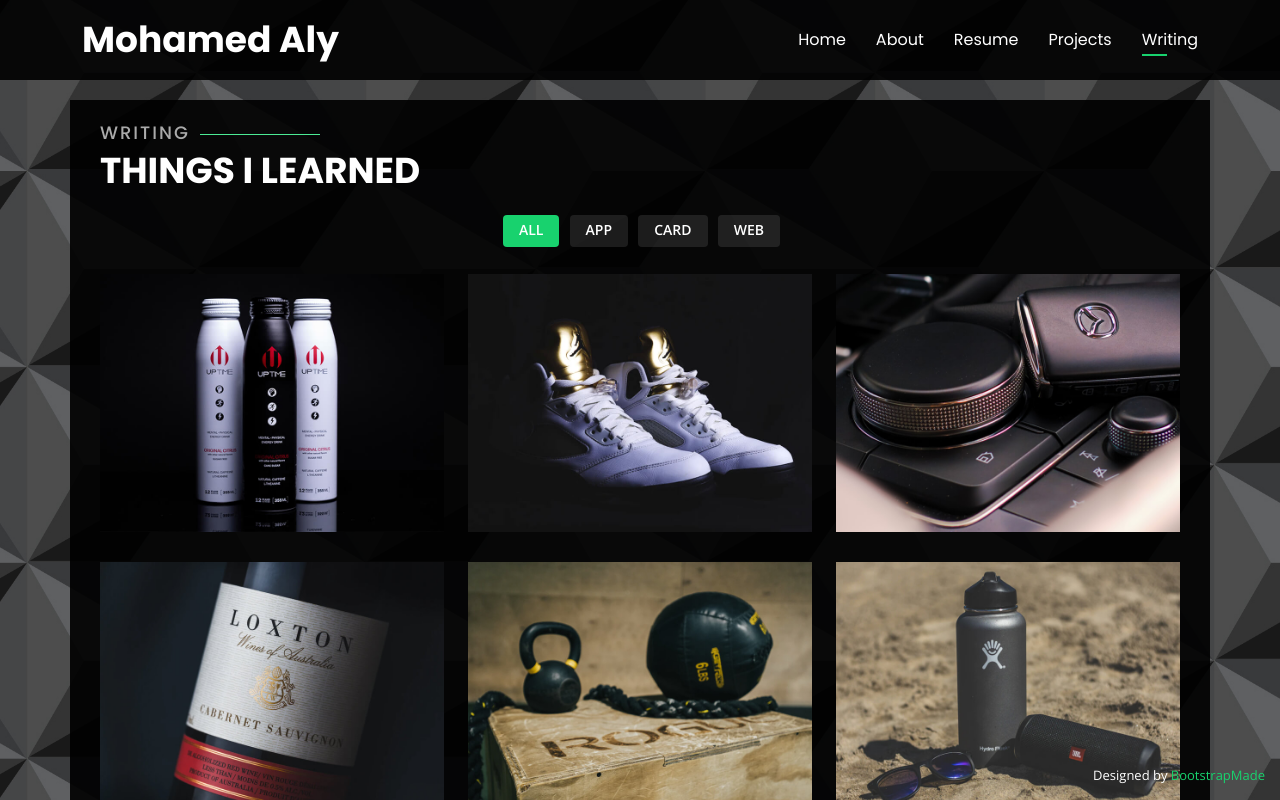
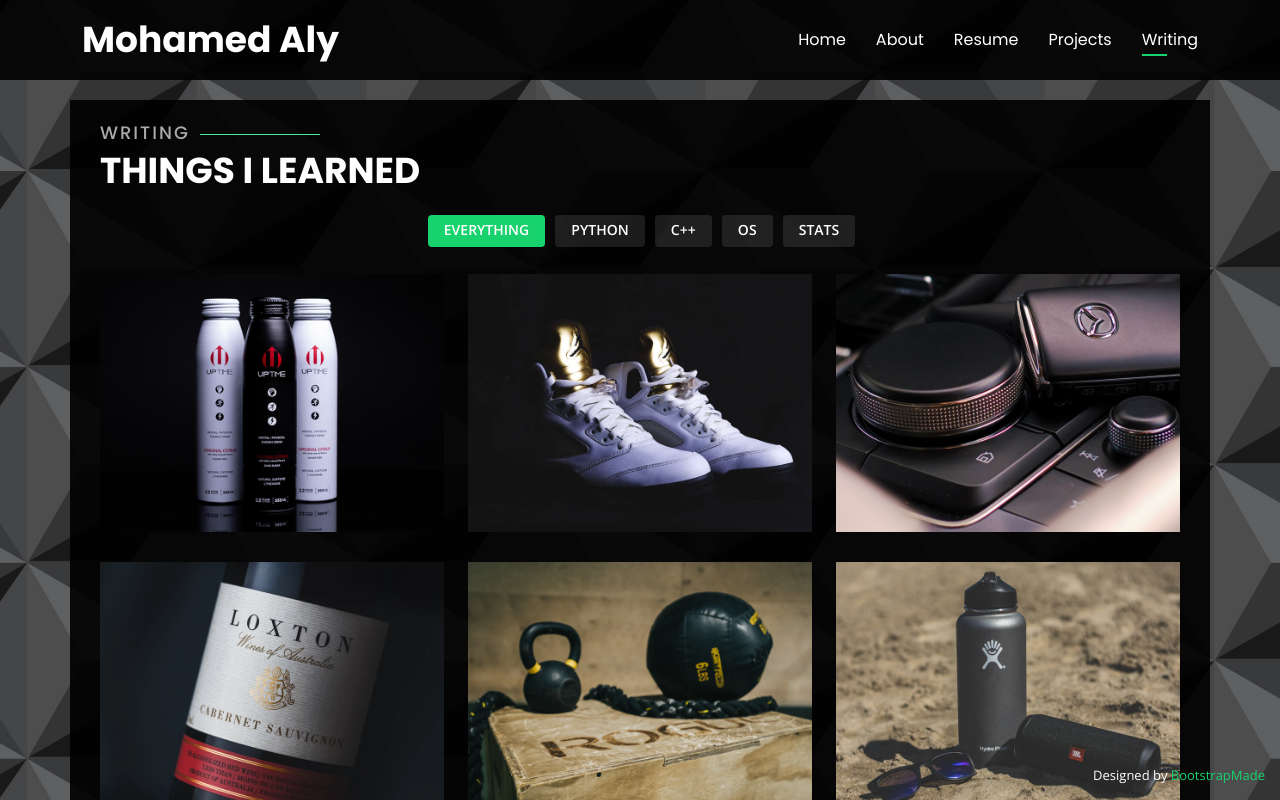
Before and after one commit to MoAly98/moaly98.github.io, a plain HTML site: page index.html in a window 1280 px wide. Both pictures are taken after a click on the link "Writing". Shown: the top 800 px of the page. Drawn offline with nearby package versions, Linux system fonts and the light colour scheme.

Commit message:
playing with writings filter. chane name to writings-filters instead of flters

```diff
--- a/assets/css/style.css
+++ b/assets/css/style.css
@@ -926,7 +926,7 @@ section .container {
   margin-bottom: 30px;
 }
 
-.writing #writing-flters {
+.writing #writing-filters {
   padding: 0;
   margin: 0 auto 15px auto;
   list-style: none;
@@ -935,7 +935,7 @@ section .container {
   padding: 2px 15px;
 }
 
-.writing #writing-flters li {
+.writing #writing-filters li {
   cursor: pointer;
   display: inline-block;
   padding: 8px 16px 10px 16px;
@@ -950,12 +950,12 @@ section .container {
   border-radius: 4px;
 }
 
-.writing #writing-flters li:hover,
-.writing #writing-flters li.filter-active {
+.writing #writing-filters li:hover,
+.writing #writing-filters li.filter-active {
   background: #18d26e;
 }
 
-.writing #writing-flters li:last-child {
+.writing #writing-filters li:last-child {
   margin-right: 0;
 }
 
--- a/index.html
+++ b/index.html
@@ -689,11 +689,14 @@
 
       <div class="row">
         <div class="col-lg-12 d-flex justify-content-center">
-          <ul id="writing-flters">
-            <li data-filter="*" class="filter-active">All</li>
-            <li data-filter=".filter-app">App</li>
-            <li data-filter=".filter-card">Card</li>
-            <li data-filter=".filter-web">Web</li>
+          <!-- ===== Filter buttons ===== -->
+          <ul id="writing-filters">
+             <!-- =====  data filter looks for writing containers with ===== -->
+            <li data-filter="*" class="filter-active">Everything</li>
+            <li data-filter=".filter-python">Python</li>
+            <li data-filter=".filter-cpp">C++</li>
+            <li data-filter=".filter-os">OS </li>
+            <li data-filter=".filter-statistics">Stats </li>
           </ul>
         </div>
       </div>
@@ -704,10 +707,10 @@
           <div class="writing-wrap">
             <img src="assets/img/portfolio/portfolio-1.jpg" class="img-fluid" alt="">
             <div class="writing-info">
-              <h4>App 1</h4>
-              <p>App</p>
+              <h4>Python lesson</h4>
+              <p>On this and that</p>
               <div class="writing-links">
-                <a href="assets/img/portfolio/portfolio-1.jpg" data-gallery="writingGallery" class="writing-lightbox" title="App 1"><i class="bx bx-plus"></i></a>
+                <a href="assets/img/portfolio/portfolio-1.jpg" data-gallery="writingGallery" class="writing-lightbox" title="Python 1"><i class="bx bx-plus"></i></a>
                 <a href="writing-details.html" data-gallery="writingDetailsGallery" data-glightbox="type: external" class="writing-details-lightbox" title="writing Details"><i class="bx bx-link"></i></a>
               </div>
             </div>
```
